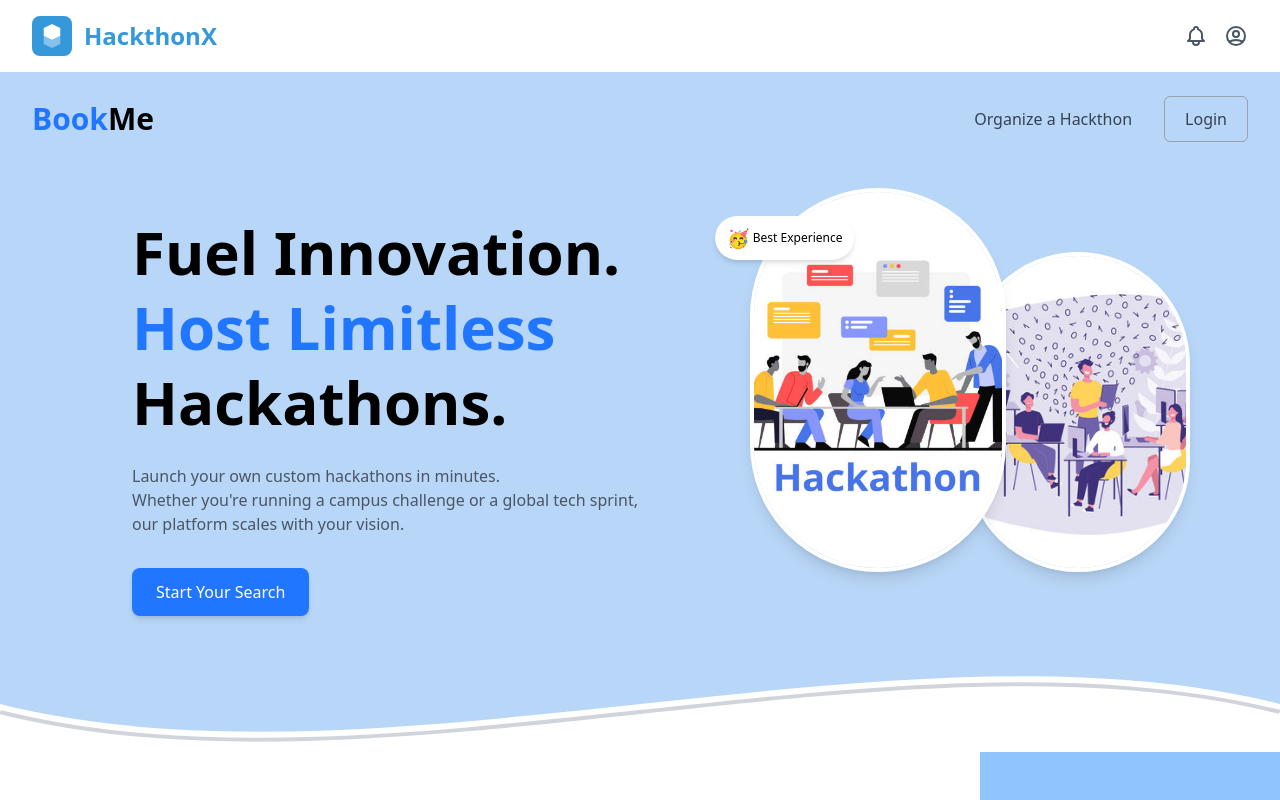
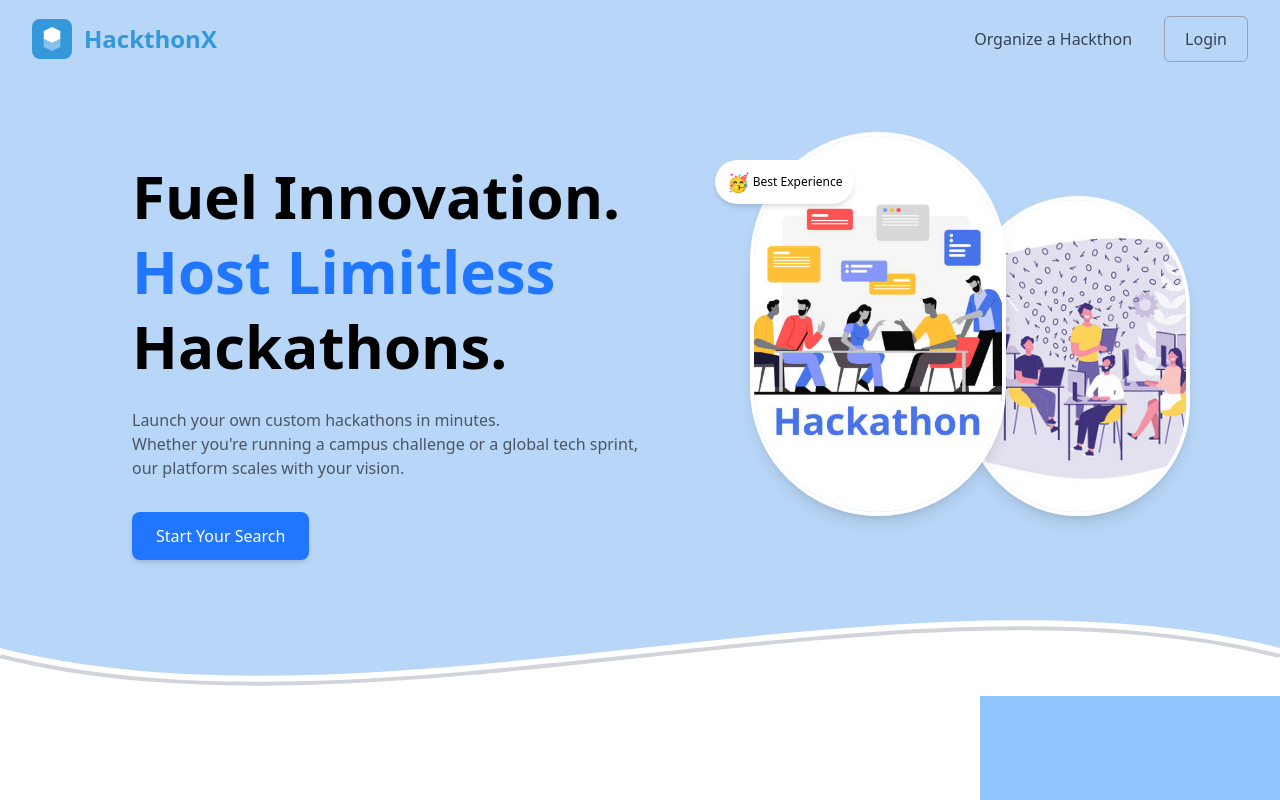
Before and after one commit to nikhilhmane49/Hackathon-Website-, a React (Vite) app in the folder Frontend/: page / in a window 1280 px wide. Shown: the top 800 px of the page. Built offline with nearby package versions, Linux system fonts and the light colour scheme.

Commit message:
candidates details

```diff
--- a/Frontend/src/components/Header.jsx
+++ b/Frontend/src/components/Header.jsx
@@ -7,29 +7,33 @@ const Header = () => {
 
   const navigate = useNavigate();
   return (
-  <header className="bg-white shadow-md">
+    <header className="bg-[#b8d6f7] shadow-md">
       <div className="max-w-7xl mx-auto px-4 sm:px-6 lg:px-8">
         <div className="flex justify-between items-center py-4">
           <div className="flex items-center">
             <svg width="40" height="40" viewBox="0 0 40 40" fill="none" xmlns="http://www.w3.org/2000/svg">
-            <rect width="40" height="40" rx="8" fill="#3498db"/>
-            <path d="M20 8L28.2846 12V20L20 24L11.7154 20V12L20 8Z" fill="white"/>
-            <path d="M20 24V32L11.7154 28V20L20 24Z" fill="#85c1e9"/>
-            <path d="M28.2846 20V28L20 32V24L28.2846 20Z" fill="#85c1e9"/>
+              <rect width="40" height="40" rx="8" fill="#3498db" />
+              <path d="M20 8L28.2846 12V20L20 24L11.7154 20V12L20 8Z" fill="white" />
+              <path d="M20 24V32L11.7154 28V20L20 24Z" fill="#85c1e9" />
+              <path d="M28.2846 20V28L20 32V24L28.2846 20Z" fill="#85c1e9" />
             </svg>
             <h1 className="ml-3 text-2xl font-bold text-[#3498db] cursor-pointer" onClick={() => navigate("/")}>HackthonX</h1>
           </div>
-        <div className="flex items-center space-x-4">
-          <button className="text-gray-600 hover:text-[#3498db] transition-colors duration-200">
-            <BellIcon className="h-6 w-6" />
+          <div className="flex space-x-4 items-center">
+            <button className="text-base font-medium text-gray-700 hover:text-[#2176FF] px-4 py-2">
+              Organize a Hackthon
             </button>
-          <button className="text-gray-600 hover:text-[#3498db] transition-colors duration-200">
-            <UserCircleIcon className="h-6 w-6" />
+            <button
+              className="text-base font-medium text-gray-700 border border-gray-400 rounded-md px-5 py-2.5 hover:bg-gray-100"
+              onClick={() => navigate("/login")}
+            >
+              Login
             </button>
           </div>
         </div>
       </div>
     </header>
-)};
+  )
+};
 
 export default Header;
--- a/Frontend/src/home/Hero.jsx
+++ b/Frontend/src/home/Hero.jsx
@@ -10,26 +10,16 @@ const Hero = () => {
     <>
       <section className="relative overflow-hidden pb-20 bg-[#b8d6f7] mb-20">
         <div className="container mx-auto px-4 sm:px-6 lg:px-8 pt-6 relative z-10">
-          {/* Navigation */}
+          {/* Navigation
           <nav className="flex justify-between items-center">
             <div className="text-3xl font-bold text-[#2176FF]">
               Book<span className="text-black">Me</span>
             </div>
-            <div className="flex space-x-4 items-center">
-              <button className="text-base font-medium text-gray-700 hover:text-[#2176FF] px-4 py-2">
-                Organize a Hackthon
-              </button>
-              <button
-                className="text-base font-medium text-gray-700 border border-gray-400 rounded-md px-5 py-2.5 hover:bg-gray-100"
-                onClick={() => navigate("/login")}
-              >
-                Login
-              </button>
-            </div>
-          </nav>
+
+          </nav> */}
 
           {/* Hero Content */}
-          <div className="flex flex-col lg:flex-row items-center mt-16 lg:mt-24">
+          <div className="flex flex-col lg:flex-row items-center mt-16 lg:mt-20">
             {/* Left Side */}
             <div className="lg:w-1/2 text-center lg:text-left pr-8 ml-[100px] mt-[-80px]">
               <h1 className="text-5xl md:text-6xl font-bold text-black leading-tight">
```
Also changed, not shown: Frontend/src/components/HackthonInfo.jsx (+4 -8 lines). Lines whose indentation alone changed are shown as unchanged.
